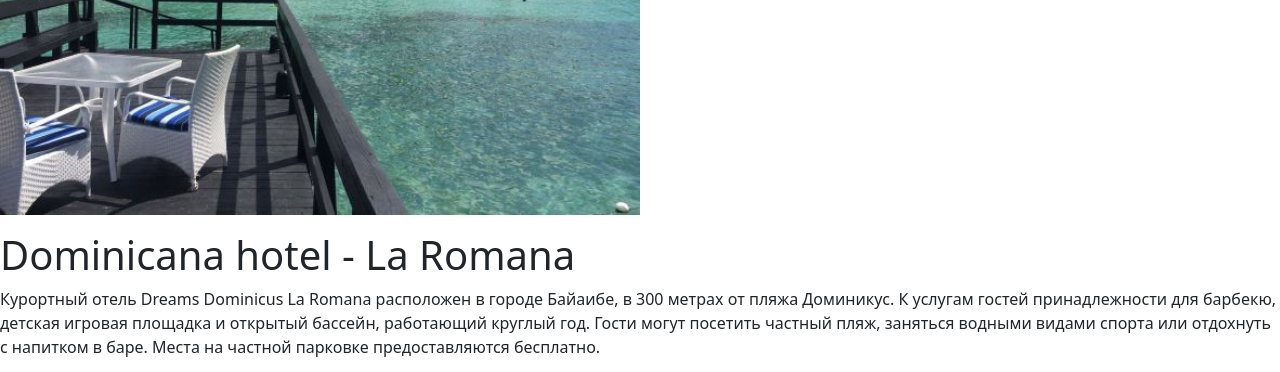
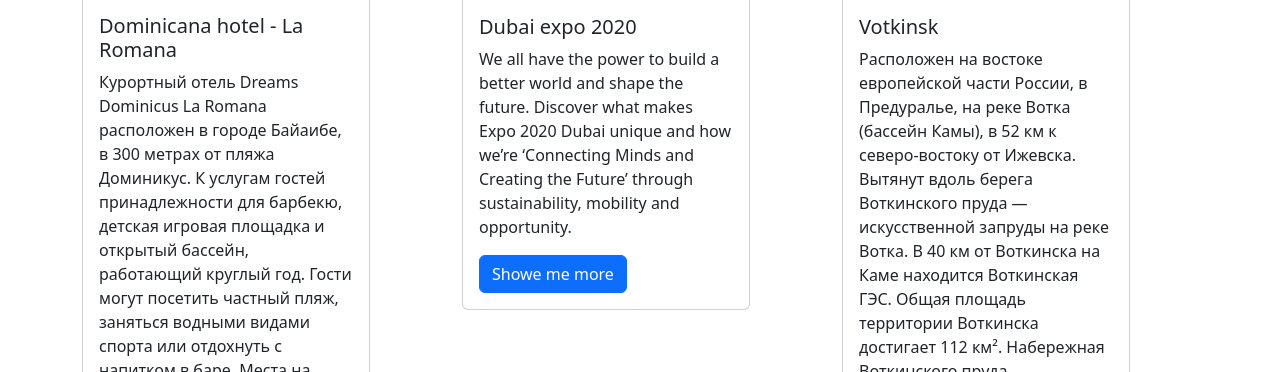
Before and after one commit to grigoscool/My-cool-site-practice-, a Django app: page /people/1/ in a window 1280 px wide. Shown: the part 591-963 px from the top of the page. Run offline with Django 4.2, Linux system fonts and the light colour scheme; data comes from the database, SQL or seed files in the repository.

Commit message:
v3.1 admin

```diff
--- a/coolsite/favorite_places/templates/base.html
+++ b/coolsite/favorite_places/templates/base.html
@@ -30,7 +30,7 @@
           <a class="nav-link active" aria-current="page" href="{% url 'index' %}">Home</a>
         </li>
         <li class="nav-item">
-          <a class="nav-link" href="{% url 'hotels' %}">favorite places</a>
+          <a class="nav-link" href="{% url 'hotels' %}">random places</a>
         </li>
 	      {% for m in menu %}
 	        <li class="nav-item">
--- a/coolsite/favorite_places/templates/people.html
+++ b/coolsite/favorite_places/templates/people.html
@@ -2,17 +2,22 @@
 {% load static %}
 {% block content %}
 
-{% for hotel in hotels %}
-
-			{% if hotel.img %}
-				<p><img src="{{ hotel.img.url }}" width="50%" height="50%" alt=""></p>
-			{%endif%}
-			<h1>
-				{{ hotel.name }}
-			</h1>
-			<p>
-				{{ hotel.text }}
-			</p>
+<div class="container my-5">
+	<div class="row row-cols-lg-3">
+		{% for hotel in hotels %}
+		<div class="col">
+			<div class="card" style="width: 18rem;">
+				<img src="{{ hotel.img.url }}" class="card-img-top" width="25%" height="25%" alt="picture">
+				<div class="card-body">
+					<h5 class="card-title">{{ hotel.name }}</h5>
+					<p class="card-text">{{ hotel.text }}
+					</p>
+					<a href="{% url 'sigl' %}" target="_blank" class="btn btn-primary">Showe me more</a>
+				</div>
+			</div>
+		</div>
 		{% endfor %}
+	</div>
+</div>
 
 {% endblock content %}
--- a/coolsite/favorite_places/views.py
+++ b/coolsite/favorite_places/views.py
@@ -13,6 +13,7 @@ def index(request):
     return render(request, 'index.html', {'hotels': hotels,'menu':menu, 'people':people})
 
 def hotels(request):
+
     return render(request, 'hotels.html',{'menu':menu})
 
 def hotel(request, hotel_id):
```
